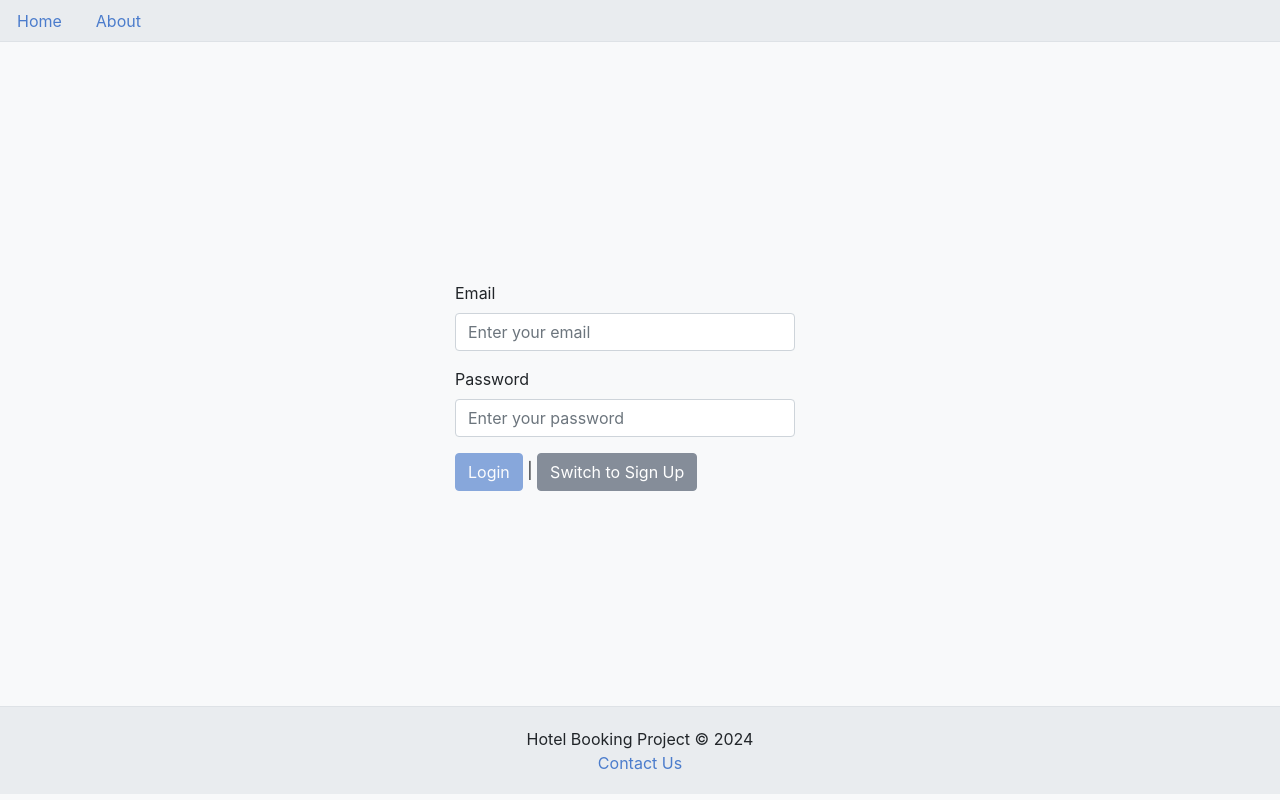
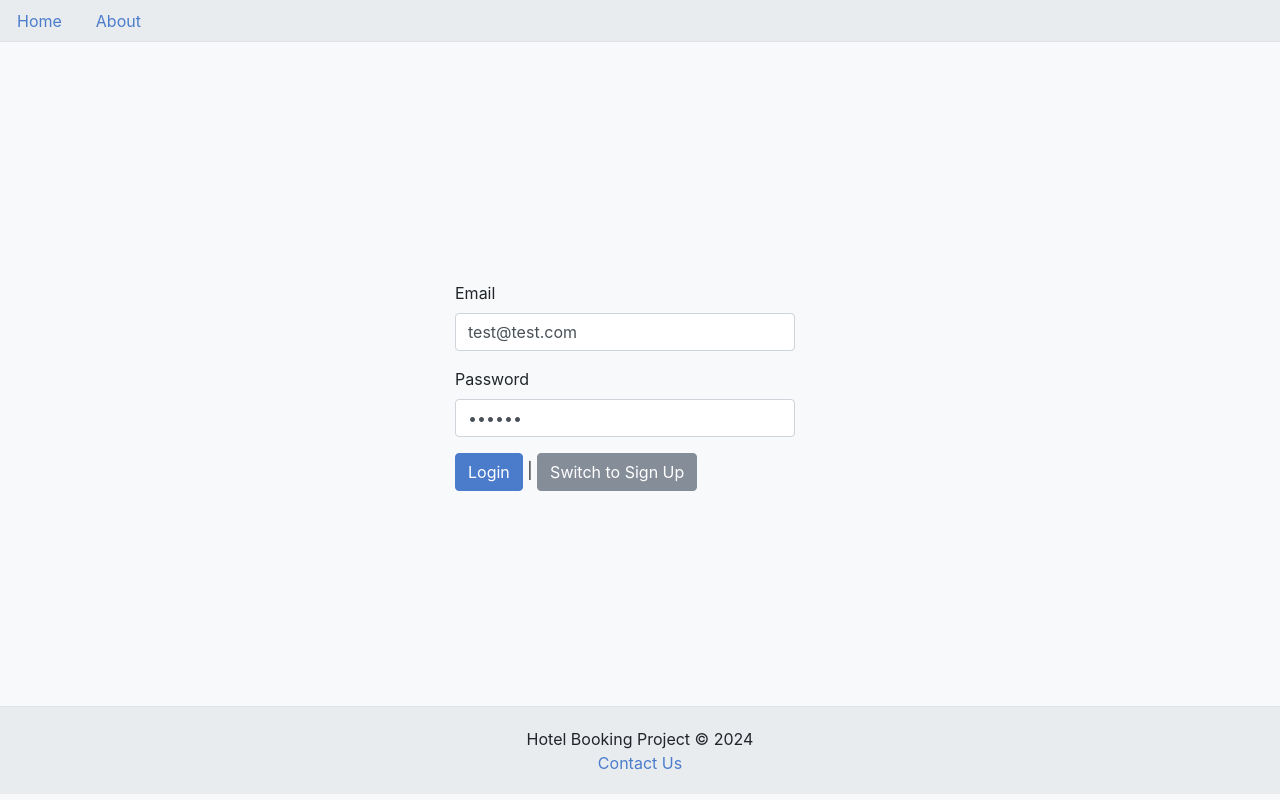
Before and after one commit to tarunsingh002/ng-universal-hotel-booking-firebase, an Angular app: page /auth in a window 1280 px wide. Built offline with nearby package versions, Linux system fonts and the light colour scheme.

Commit message:
login page

```diff
--- a/src/app/app.component.html
+++ b/src/app/app.component.html
@@ -6,7 +6,7 @@
         <a class="nav-item nav-link" routerLinkActive="active" *ngIf="!webmaster && auth"
             routerLink="/bookings">Bookings</a>
         <a class="nav-item nav-link" routerLinkActive="active" *ngIf="webmaster" routerLink="/hotels/create">Create</a>
-        <div class="auth ml-auto ">
+        <div class="auth ml-auto mr-2">
             <button class="btn btn-primary" (click)="onLogin()" *ngIf="!auth && !loadedAuthPage">Login</button>
             <button class="btn btn-danger" (click)="onLogout()" *ngIf="auth">Logout</button>
         </div>
--- a/src/app/components/auth/auth.component.html
+++ b/src/app/components/auth/auth.component.html
@@ -8,14 +8,14 @@
             <form #authForm="ngForm" (ngSubmit)="formSubmitted(authForm)">
                 <div class="form-group">
                     <label for="email">Email</label>
-                    <input type="email" name="email" ngModel id="email" required class="form-control"
+                    <input type="email" name="email" [(ngModel)]="_email" id="email" required class="form-control"
                         placeholder="Enter your email" #email="ngModel">
                     <small *ngIf="email.invalid && email.touched">Enter a valid email</small>
                 </div>
                 <div class="form-group">
                     <label for="password">Password</label>
-                    <input type="password" name="password" ngModel id="password" required class="form-control"
-                        placeholder="Enter your password" minlength="6" #password="ngModel">
+                    <input type="password" name="password" [(ngModel)]="_password" id="password" required
+                        class="form-control" placeholder="Enter your password" minlength="6" #password="ngModel">
                     <small *ngIf="password.invalid && password.touched">Password must be atleast 6 characters</small>
                 </div>
                 <div>
--- a/src/app/components/auth/auth.component.ts
+++ b/src/app/components/auth/auth.component.ts
@@ -1,18 +1,21 @@
-import { Component } from "@angular/core";
+import { Component, OnInit } from '@angular/core';
 import {
   AuthService,
   responseData,
-} from "../../services/auth-services/auth.service";
-import { NgForm } from "@angular/forms";
-import { Observable } from "rxjs";
-import { Router } from "@angular/router";
+} from '../../services/auth-services/auth.service';
+import { NgForm } from '@angular/forms';
+import { Observable } from 'rxjs';
+import { Router } from '@angular/router';
+import test from 'node:test';
 
 @Component({
-  selector: "app-auth",
-  templateUrl: "./auth.component.html",
-  styleUrls: ["./auth.component.css"],
+  selector: 'app-auth',
+  templateUrl: './auth.component.html',
+  styleUrls: ['./auth.component.css'],
 })
-export class AuthComponent {
+export class AuthComponent implements OnInit {
+  _email: string;
+  _password: string;
   signUpMode = false;
   errorMessage: string = null;
   isLoading = false;
@@ -21,6 +24,11 @@ export class AuthComponent {
 
     private router: Router
   ) {}
+
+  ngOnInit(): void {
+    this._email = 'test@test.com';
+    this._password = 'tester';
+  }
 
   formSubmitted(form: NgForm) {
     this.isLoading = true;
@@ -34,7 +42,7 @@ export class AuthComponent {
     authObs.subscribe(
       (res) => {
         this.isLoading = false;
-        this.router.navigate(["hotels"]);
+        this.router.navigate(['hotels']);
       },
       (error) => {
         this.isLoading = false;
--- a/src/app/components/miscellaneous/aboutus/aboutus.component.html
+++ b/src/app/components/miscellaneous/aboutus/aboutus.component.html
@@ -4,7 +4,7 @@
     </h3>
     <div class="card mb-4 lead">
         <ul class="list-group">
-            <li class="list-group-item">Use user <u>email 'test&#64;test.com' </u> and <u>password ‘tester’</u> to test
+            <li class="list-group-item">Use user <u>email 'test&#64;test.com'</u> and <u>password ‘tester’</u> to test
                 out and
                 look at various features of the website.</li>
             <li class="list-group-item">Website that allows users to sign up and login to browse and/or book from a
```
